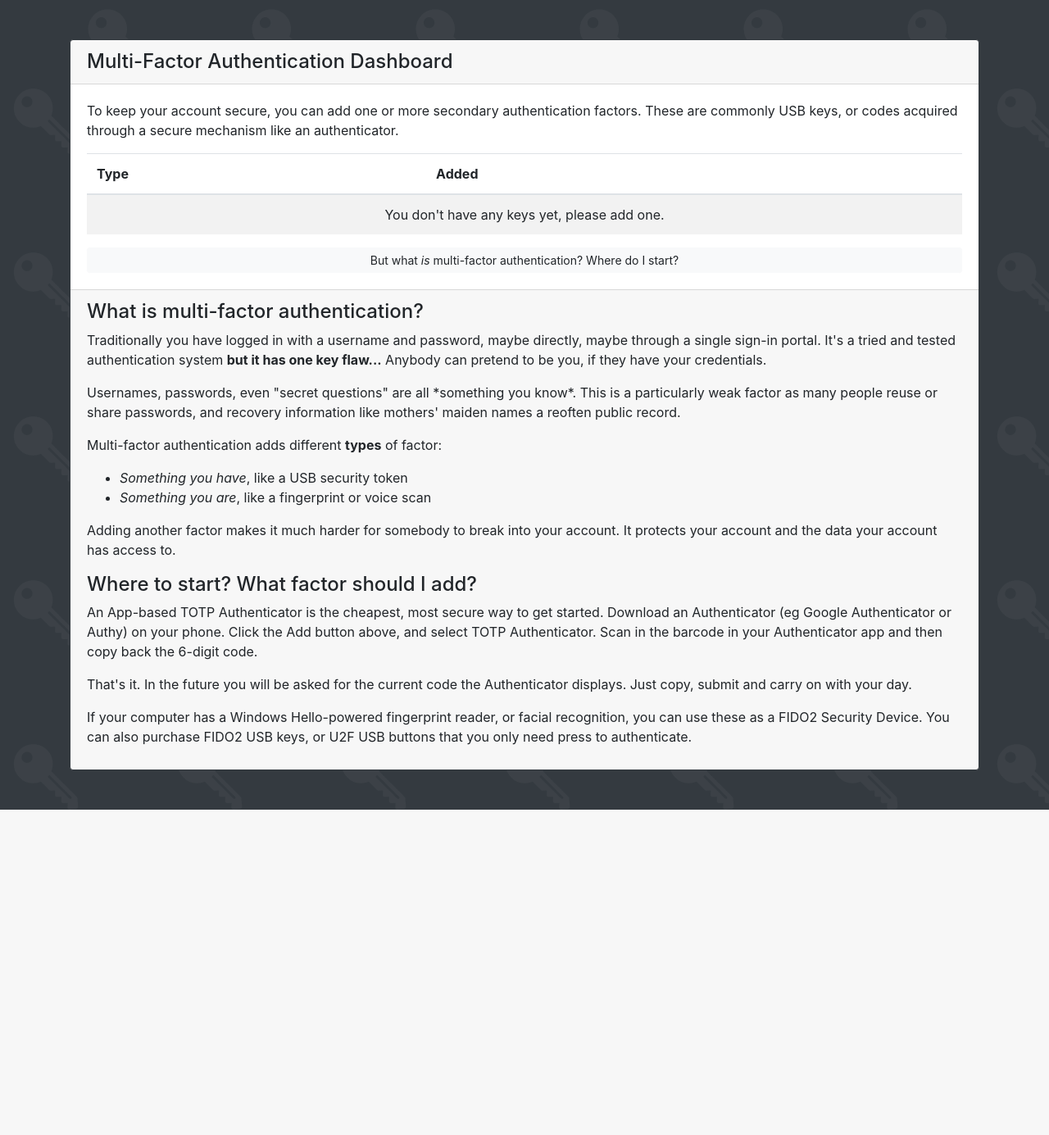
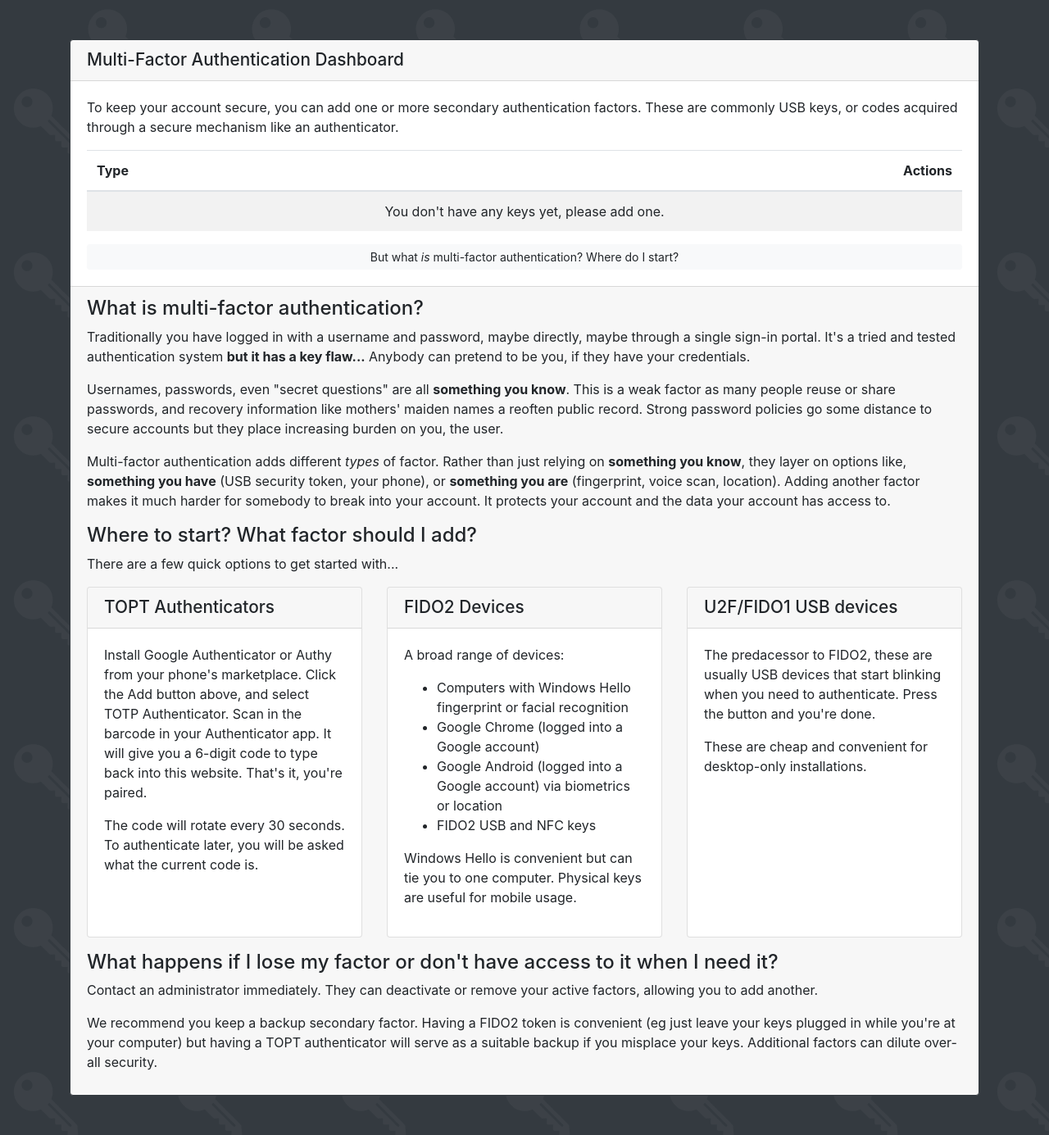
Before and after one commit to oliwarner/django-multifactor, a Django app: template multifactor/templates/multifactor/home.html in a window 1280 px wide, after a click that opens the changed part. Shown: the whole page at 82% size. Before the commit the page ends 988 px from the top, so only its background shows below. Run offline with Django 3.2, Linux system fonts and the light colour scheme; the template is opened without the code that fills it, so the values that code supplies are empty; some libraries are stand-ins or nearby versions.

Commit message:
Replacing prints with logging Reducing card header size
Multifactor home improvements:
 - can authenticate directly with a type
 - limit options if you're not authenticated
 - visible what you're authenticated with
 - much better help
 - better table layout

Admin integration

```diff
--- a/multifactor/__init__.py
+++ b/multifactor/__init__.py
@@ -1 +1 @@
-__version__ = "0.1.5"
+__version__ = "0.1.6"
--- a/multifactor/models.py
+++ b/multifactor/models.py
@@ -36,3 +36,8 @@ class UserKey(models.Model):
         elif self.key_type == KEY_TYPE_U2F:
             return self.properties.get("device", "----")
         return ""
+
+    @property
+    def auth_url(self):
+        from .common import method_url
+        return method_url(self.key_type)
--- a/multifactor/templates/multifactor/base.html
+++ b/multifactor/templates/multifactor/base.html
@@ -12,7 +12,7 @@
 	<script src="{% static 'multifactor/js/jquery.min.js' %}"></script>
 	<style>
 		.card > .alert { border-radius: 0; border-left: 0; border-right: 0; margin:0; }
-		.card > .card-header { font-size: 1.5rem; }
+		.card > .card-header { font-size: 1.3rem; }
 	</style>
 </head>
 
--- a/multifactor/templates/multifactor/home.html
+++ b/multifactor/templates/multifactor/home.html
@@ -7,7 +7,7 @@
 {% block content %}
 {% if can_edit %}
 <div class="btn-group mb-4 ml-4 float-right">
-	<button class="btn btn-success dropdown-toggle" data-toggle="dropdown">
+	<button class="btn btn-info dropdown-toggle" data-toggle="dropdown">
 		Add Method&nbsp;<span class="caret"></span>
 	</button>
 	<div class="dropdown-menu dropdown-menu-right">
@@ -24,8 +24,7 @@
 	<thead>
 		<tr>
 			<th>Type</th>
-			<th>Added</th>
-			<th></th>
+			<th class="text-right">Actions</th>
 		</tr>
 	</thead>
 	<tbody>
@@ -33,16 +32,17 @@
 		<tr>
 			<td class="align-middle">
 				<strong>{{ key.get_key_type_display }}</strong>
-			</td>
-			<td class="align-middle">
-				Added: {{ key.added_on }}<br>
-				Expires: {{ key.expires|default:"Never" }}<br>
-				Last used: {{ key.last_used|default:"Never" }}
+				<p class="mb-0">Added {{ key.added_on.date }}. {% if key.last_used %}Used {{key.last_used|timesince}} ago.{% else %}Never used.{% endif %}</p>
 			</td>
 			<td class="align-middle text-right" style="width:10%;white-space: nowrap;">
+				{% if key.id in authed_kids %}
+					<a class="btn disabled mr-1" href="#" title="Unlocked">🔓</button>
+				{% elif key.enabled %}
+					<a class="btn btn-light mr-1" href="{% url key.auth_url %}" title="Locked, click to authenticate">🔒</button>
+				{% endif %}
 				{% if can_edit %}
-				<a href="{% url 'multifactor:toggle_key' key.pk %}" class="btn btn-{{key.enabled|yesno:'success,warning'}}">{{key.enabled|yesno:'Enabled,Disabled'}}</a>
-				<a class="btn btn-danger delete" href="{% url 'multifactor:delete_key' key.pk %}" onclick="return confirm('Are you sure you want to delete this key?')">Delete</a>
+				<a href="{% url 'multifactor:toggle_key' key.pk %}" class="btn btn-{{key.enabled|yesno:'success,warning'}} mr-1">{{key.enabled|yesno:'Enabled,Disabled'}}</a>
+				<a class="btn btn-danger delete mr-1" href="{% url 'multifactor:delete_key' key.pk %}" onclick="return confirm('Are you sure you want to delete this key?')">Delete</a>
 				{% endif %}
 			</td>
 		</tr>
@@ -62,35 +62,51 @@
 
 	<p>Traditionally you have logged in with a username and password,
 	maybe directly, maybe through a single sign-in portal. It's a tried
-	and tested authentication system <strong>but it has one key flaw...</strong>
+	and tested authentication system <strong>but it has a key flaw...</strong>
 	Anybody can pretend to be you, if they have your credentials.</p>
 
-	<p>Usernames, passwords, even "secret questions" are all *something you know*.
-	This is a particularly weak factor as many people reuse or share passwords,
-	and recovery information like mothers' maiden names a reoften public record.</p>
+	<p>Usernames, passwords, even "secret questions" are all <strong>something you know</strong>. This is a weak factor as many people reuse or share passwords, and recovery information like mothers' maiden names a reoften public record. Strong password policies go some distance to secure accounts but they place increasing burden on you, the user.</p>
 
-	<p>Multi-factor authentication adds different <strong>types</strong> of factor:</p>
-	<ul>
-		<li><em>Something you have</em>, like a USB security token</li>
-		<li><em>Something you are</em>, like a fingerprint or voice scan</li>
-	</ul>
-
-	<p>Adding another factor makes it much harder for somebody to break into your account. It protects your
+	<p>Multi-factor authentication adds different <em>types</em> of factor. Rather than just relying on <strong>something you know</strong>, they layer on options like, <strong>something you have</strong> (USB security token, your phone), or <strong>something you are</strong> (fingerprint, voice scan, location). Adding another factor makes it much harder for somebody to break into your account. It protects your
 	account and the data your account has access to.</p>
 
 	<h4>Where to start? What factor should I add?</h4>
 
-	<p>An App-based TOTP Authenticator is the cheapest, most secure way to get started.
-	Download an Authenticator (eg Google Authenticator or Authy) on your phone.
-	Click the Add button above, and select TOTP Authenticator.
-	Scan in the barcode in your Authenticator app and then copy back the 6-digit code.</p>
+	<p>There are a few quick options to get started with...</p>
 
-	<p>That's it. In the future you will be asked for the current code the Authenticator
-	displays. Just copy, submit and carry on with your day.</p>
+	<div class="card-deck">
+		<div class="card mb-3">
+			<h5 class="card-header">TOPT Authenticators</h5>
+			<div class="card-body">
+				<p>Install Google Authenticator or Authy from your phone's marketplace. Click the Add button above, and select TOTP Authenticator. Scan in the barcode in your Authenticator app. It will give you a 6-digit code to type back into this website. That's it, you're paired.</p>
+				<p>The code will rotate every 30 seconds. To authenticate later, you will be asked what the current code is.</p>
+			</div>
+		</div>
+		<div class="card mb-3">
+			<h5 class="card-header">FIDO2 Devices</h5>
+			<div class="card-body">
+				<p>A broad range of devices:</p>
+				<ul>
+					<li>Computers with Windows Hello fingerprint or facial recognition</li>
+					<li>Google Chrome (logged into a Google account)</li>
+					<li>Google Android (logged into a Google account) via biometrics or location</li>
+					<li>FIDO2 USB and NFC keys</li>
+				</ul>
+				<p>Windows Hello is convenient but can tie you to one computer. Physical keys are useful for mobile usage.</p>
+			</div>
+		</div>
+		<div class="card mb-3">
+			<h5 class="card-header">U2F/FIDO1 USB devices</h5>
+			<div class="card-body">
+				<p>The predacessor to FIDO2, these are usually USB devices that start blinking when you need to authenticate. Press the button and you're done.</p>
+				<p>These are cheap and convenient for desktop-only installations.</p>
+			</div>
+		</div>
+	</div>
 
-	<p>If your computer has a Windows Hello-powered fingerprint reader, or facial
-	recognition, you can use these as a FIDO2 Security Device. You can also
-	purchase FIDO2 USB keys, or U2F USB buttons that you only need press to authenticate.</p>
+	<h4>What happens if I lose my factor or don't have access to it when I need it?</h4>
+	<p>Contact an administrator immediately. They can deactivate or remove your active factors, allowing you to add another.</p>
+	<p>We recommend you keep a backup secondary factor. Having a FIDO2 token is convenient (eg just leave your keys plugged in while you're at your computer) but having a TOPT authenticator will serve as a suitable backup if you misplace your keys. Additional factors can dilute over-all security.</p>
 
 </div>
 {% endblock %}
```
Also changed, not shown: multifactor/admin.py (added, +73 -0 lines), multifactor/factors/email.py (+6 -2 lines), multifactor/factors/fido2.py (+6 -2 lines), multifactor/views.py (+3 -4 lines), README.md, logo.svg, logo3.png (added), 1 other file.
